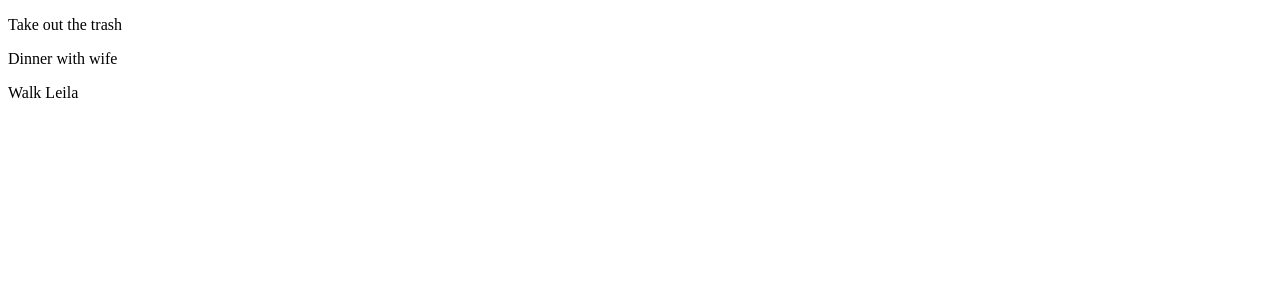
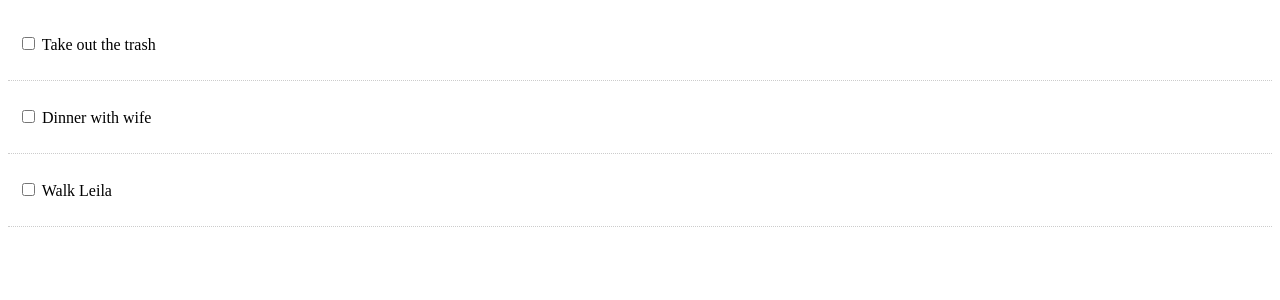
Before and after one commit to ElijaHHall/react-todo, a React (Create React App) app in the folder react-crash-todo/: page / in a window 1280 px wide. Shown: the top 300 px of the page. Built offline with nearby package versions, Linux system fonts and the light colour scheme.

Commit message:
todos now register id numbers when clicked

```diff
--- a/react-crash-todo/src/App.js
+++ b/react-crash-todo/src/App.js
@@ -23,10 +23,15 @@
   ]
 }
 
+markComplete = (id) => {
+  console.log(id)
+}
+
   render() {
     return (
     <div className="App">
-      <Todos todos={this.state.todos} />
+      <Todos todos={this.state.todos}
+      markComplete = {this.markComplete}/>
     </div>
   );
   }
--- a/react-crash-todo/src/components/Todoitem.js
+++ b/react-crash-todo/src/components/Todoitem.js
@@ -1,13 +1,39 @@
 import React, { Component } from 'react'
+import PropTypes from 'prop-types'
+
 
 export class Todoitem extends Component {
-    render() {
-        return (
-            <div>
-                <p>{this.props.todo.title}</p>
-            </div>
-        )
+    getStyle = () => {
+        return{
+            background: 'f4f4f4',
+            padding: '10px',
+            borderBottom: '1px #ccc dotted',
+            textDecoration: this.props.todo.completed ?
+            'line-through' : 'none'
+        }
     }
+markComplete = (e) => {
+    console.log(this.props)
 }
 
+render() {
+    const { id, title} = this.props.todo;
+    return (
+        <div style={this.getStyle()}>
+            <p>
+            <input type="checkbox" onChange={this.props.markComplete.bind
+            (this, id)} /> {' '}
+            {title}
+            </p>
+        </div>
+    )
+}
+}
+
+Todoitem.propTypes= {
+    todo: PropTypes.object.isRequired
+  }
+
+
+
 export default Todoitem;
--- a/react-crash-todo/src/components/Todos.js
+++ b/react-crash-todo/src/components/Todos.js
@@ -1,14 +1,22 @@
 import React, {Component} from 'react';
 import Todoitem from './Todoitem';
+import PropTypes from 'prop-types'
 
 class Todos extends Component {
+
+
   render() {
-      console.log(this.props.todos)
     return this.props.todos.map((todo) => (
-        <Todoitem key={todo.id} todo= {todo} />
+        <Todoitem key={todo.id} todo= {todo}
+        markComplete={this.props.markComplete} />
     ))
   }
 
 }
 
+// PropTypes
+Todos.propTypes= {
+  todos: PropTypes.array.isRequired
+}
+
 export default Todos;
```
